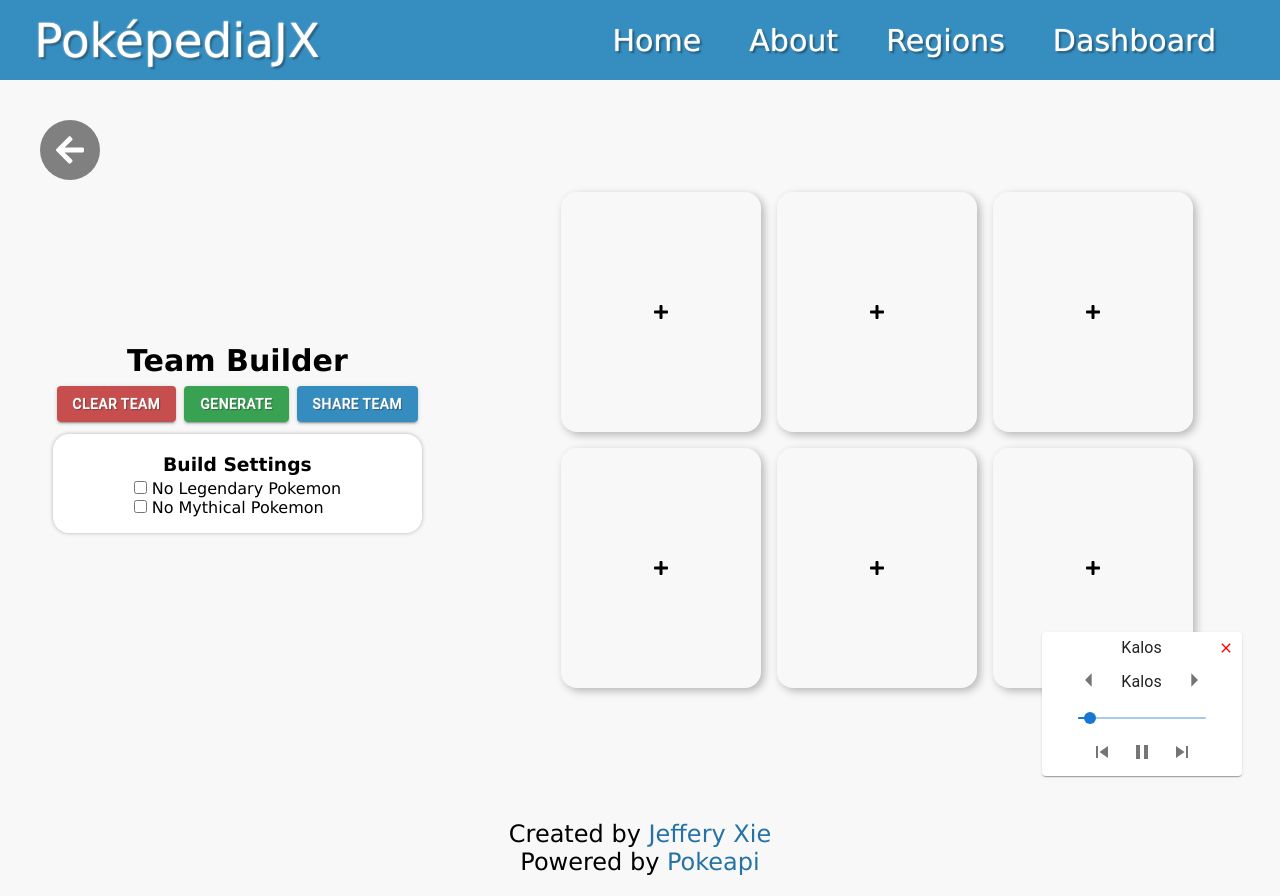
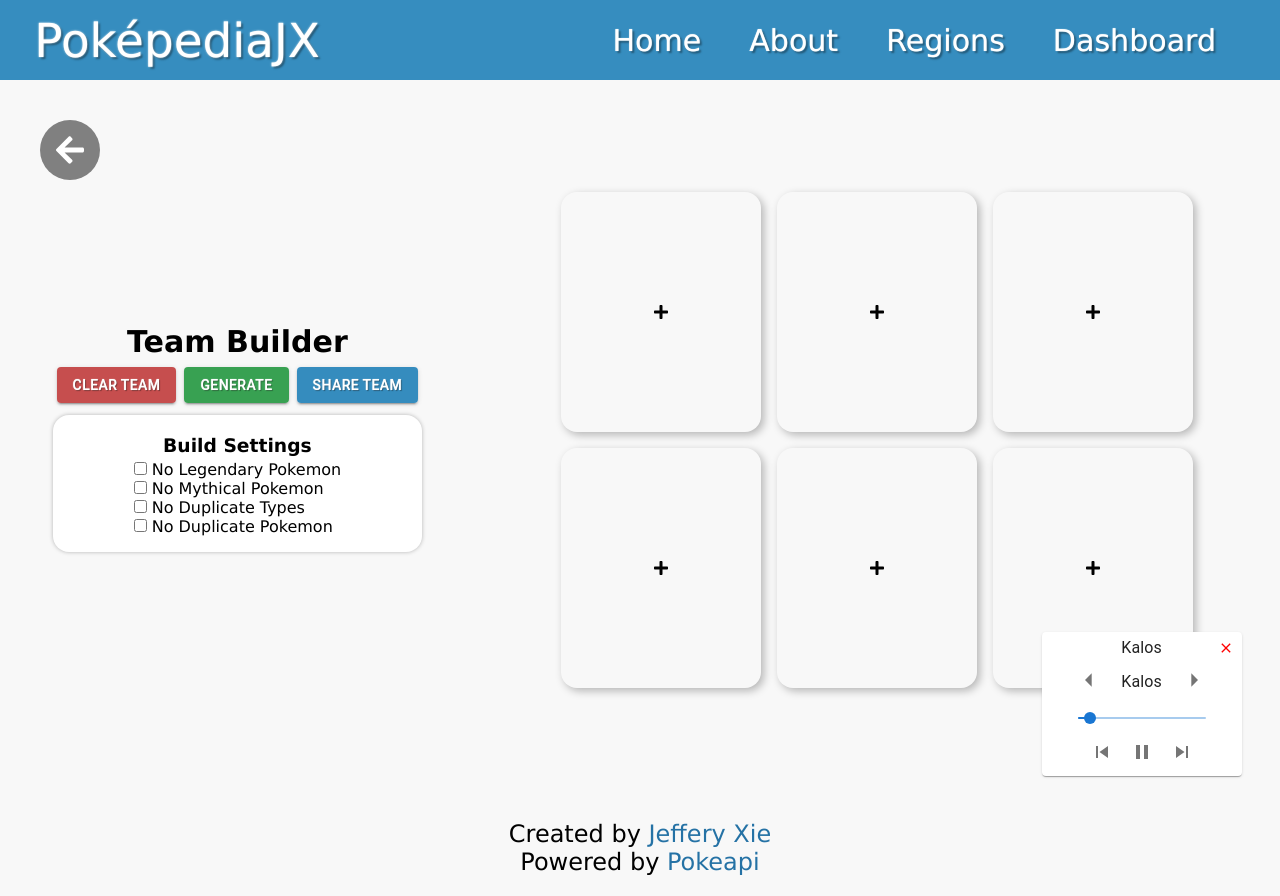
Before and after one commit to rJefferyXie/Pokepedia-React, a React (Create React App) app in the folder client/: page /team in a window 1280 px wide. Built offline with nearby package versions, Linux system fonts and the light colour scheme.

Commit message:
Duplicate types and pokemon options included.

```diff
--- a/client/src/components/Team/Team.js
+++ b/client/src/components/Team/Team.js
@@ -30,6 +30,19 @@ const Team = () => {
 
   const generateTeam = () => {
     let slotsLeft = 6 - pokemonTeam.length;
+    let pokemonNames = [];
+    let pokemonTypes = new Set();
+
+    // initializing all pokemon and types that already exist.
+    for (var i = 0; i < pokemonTeam.length; i++) {
+      let pokemon = pokemonTeam[i].pokemonData;
+      pokemonNames.push(pokemon.name);
+      let types = pokemon.types;
+      for (var j = 0; j < types.length; j++) {
+        pokemonTypes.add(types[j].type.name);
+      }
+    }
+
     let myInterval = setInterval(() => {
       if (slotsLeft > 0) {
         let index = Math.floor(Math.random() * pokedex.speciesData.length);
@@ -57,6 +70,12 @@ const Team = () => {
           }
         }
 
+        if (build.duplicates) {
+          if (pokemonNames.includes(pokemon.name)) {
+            return;
+          }
+        }
+
         dispatch(allActions.teamActions.addToTeam({ "pokemonData": pokemon, "speciesData": species, "pokedexIndex": index + 1 }));
 
         if (build.legendary) {
@@ -71,6 +90,23 @@ const Team = () => {
             dispatch(allActions.teamActions.removeFromTeam(pokemon.name));
             return;
           }
+        }
+
+        if (build.types) {
+          for (var k = 0; k < pokemon.types.length; k++) {
+            if (pokemonTypes.has(pokemon.types[k].type.name)) {
+              dispatch(allActions.teamActions.removeFromTeam(pokemon.name));
+              return;
+            }
+          }
+        }
+
+        // Update pokemon names that are being used
+        pokemonNames.push(pokemon.name);
+
+        // Update types that are being used
+        for (var l = 0; l < pokemon.types.length; l++) {
+          pokemonTypes.add(pokemon.types[l].type.name)
         }
 
         slotsLeft -= 1;
@@ -92,6 +128,14 @@ const Team = () => {
     dispatch(allActions.buildActions.toggleMythic());
   }
 
+  const toggleTypes = () => {
+    dispatch(allActions.buildActions.toggleTypes());
+  }
+
+  const toggleDuplicates = () => {
+    dispatch(allActions.buildActions.toggleDuplicates());
+  }
+
   return (
     <section id="Team-container" className="flex">
       {sharing === false ? null : <ShareForm cancel={() => setSharing(false)}></ShareForm>}
@@ -110,6 +154,8 @@ const Team = () => {
           <div id="Settings-container" className="flex-col">
             <label className="settings-label"><input type="checkbox" defaultChecked={build.legendary} onClick={() => toggleLegendary()}></input> No Legendary Pokemon</label>
             <label className="settings-label"><input type="checkbox" defaultChecked={build.mythic} onClick={() => toggleMythic()}></input> No Mythical Pokemon</label>
+            <label className="settings-label"><input type="checkbox" defaultChecked={build.types} onClick={() => toggleTypes()}></input> No Duplicate Types</label>
+            <label className="settings-label"><input type="checkbox" defaultChecked={build.duplicates} onClick={() => toggleDuplicates()}></input> No Duplicate Pokemon</label>
           </div>
         </div>
       </div>
```
